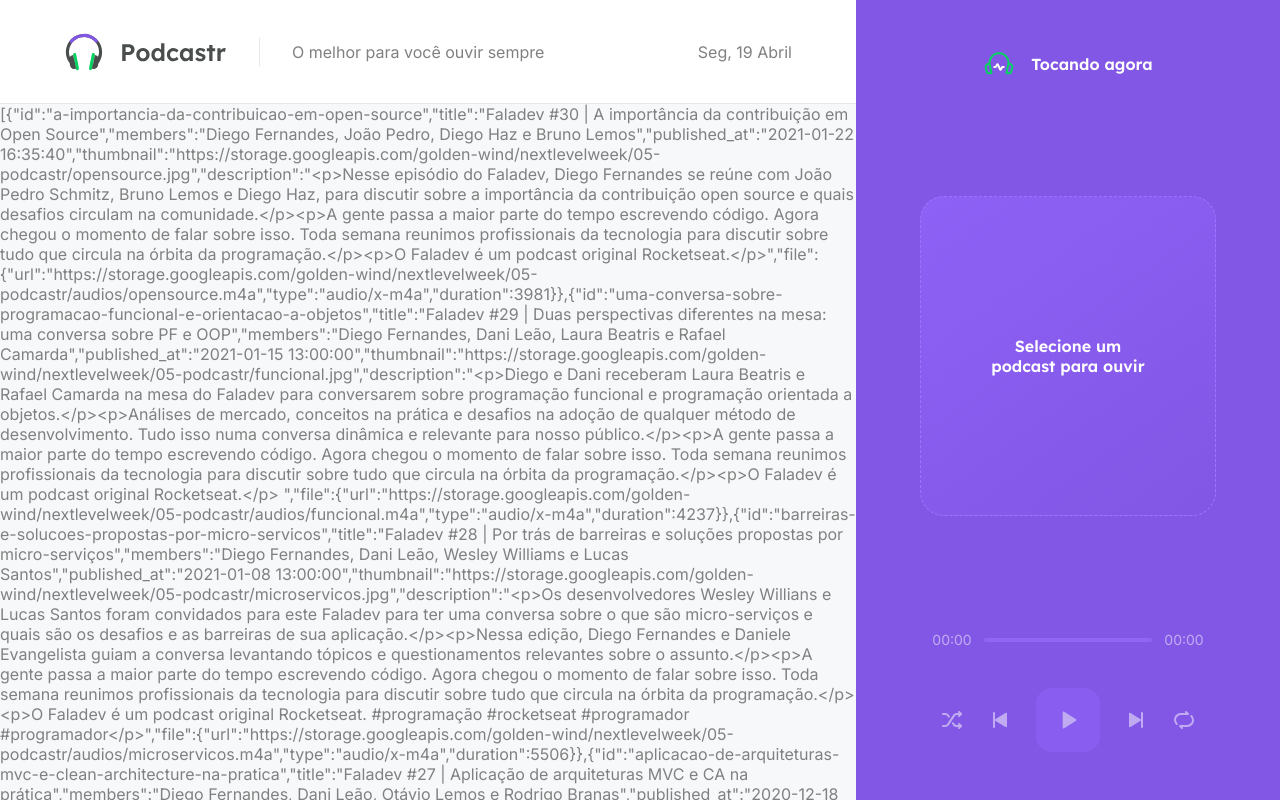
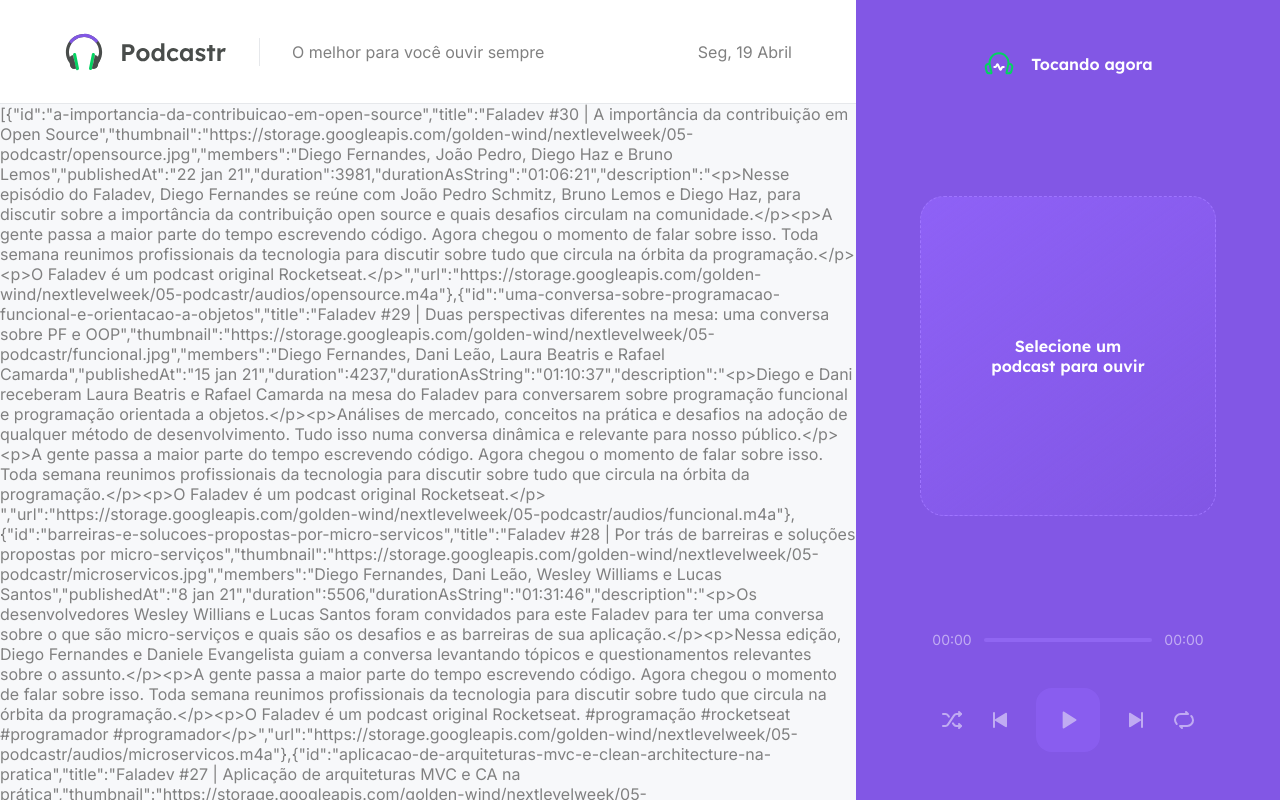
Before and after one commit to jos3s/nlw05-podcastr, a Next.js app: page / in a window 1280 px wide. Shown: the top 800 px of the page. Built offline with nearby package versions, Linux system fonts and the light colour scheme; data requests are answered from the project's data file.

Commit message:
Tipando, buscando  e formatando os dados da "api"

```diff
--- a/src/pages/index.tsx
+++ b/src/pages/index.tsx
@@ -1,21 +1,34 @@
+import { useEffect } from "react";
 import { GetStaticProps } from "next";
+import { format,parseISO } from "date-fns";
+import ptBR from "date-fns/locale/pt-BR";
 
-import { useEffect } from "react";
 import { Header } from "../components/Header/Header";
 import { api } from "../services/api";
+import { convertDurationToTimeString } from "../utils/convertDurationToTimeString";
 
 type Episode = {
-	id: string;
-	title: string;
-	members: string;
-}
+	id:string;
+	title:string;
+	thumbnail:string;
+	members:string;
+	publishedAt:string;
+	duration:number;
+	durationAsString:string;
+	description:string;
+	url:string;
+};
 
 type HomeProps = {
 	episodes: Episode[];
 }
 
 export default function Home(props: HomeProps) {
-	return <p>{JSON.stringify(props.episodes)}</p>;
+	return (
+		<div>
+			<p>{JSON.stringify(props.episodes)}</p>
+		</div>
+	);
 }
 
 export const getStaticProps:  GetStaticProps = async () => {
@@ -26,9 +39,24 @@ export const getStaticProps:  GetStaticProps = async () => {
 			_order:"desc"
 		}
 	});
+
+	const episodes = data.map(episode => {
+		return {
+			id:episode.id,
+			title:episode.title,
+			thumbnail: episode.thumbnail,
+			members: episode.members,
+			publishedAt: format(parseISO(episode.published_at), "d MMM yy", { locale: ptBR }),
+			duration: Number(episode.file.duration),
+			durationAsString: convertDurationToTimeString(Number(episode.file.duration)),
+			description: episode.description,
+			url:episode.file.url,
+		}
+	});
+
 	return {
 		props: {
-			episodes: data,
+			episodes,
 		},
 		revalidate: 60 * 60 * 8,
 	};
```
